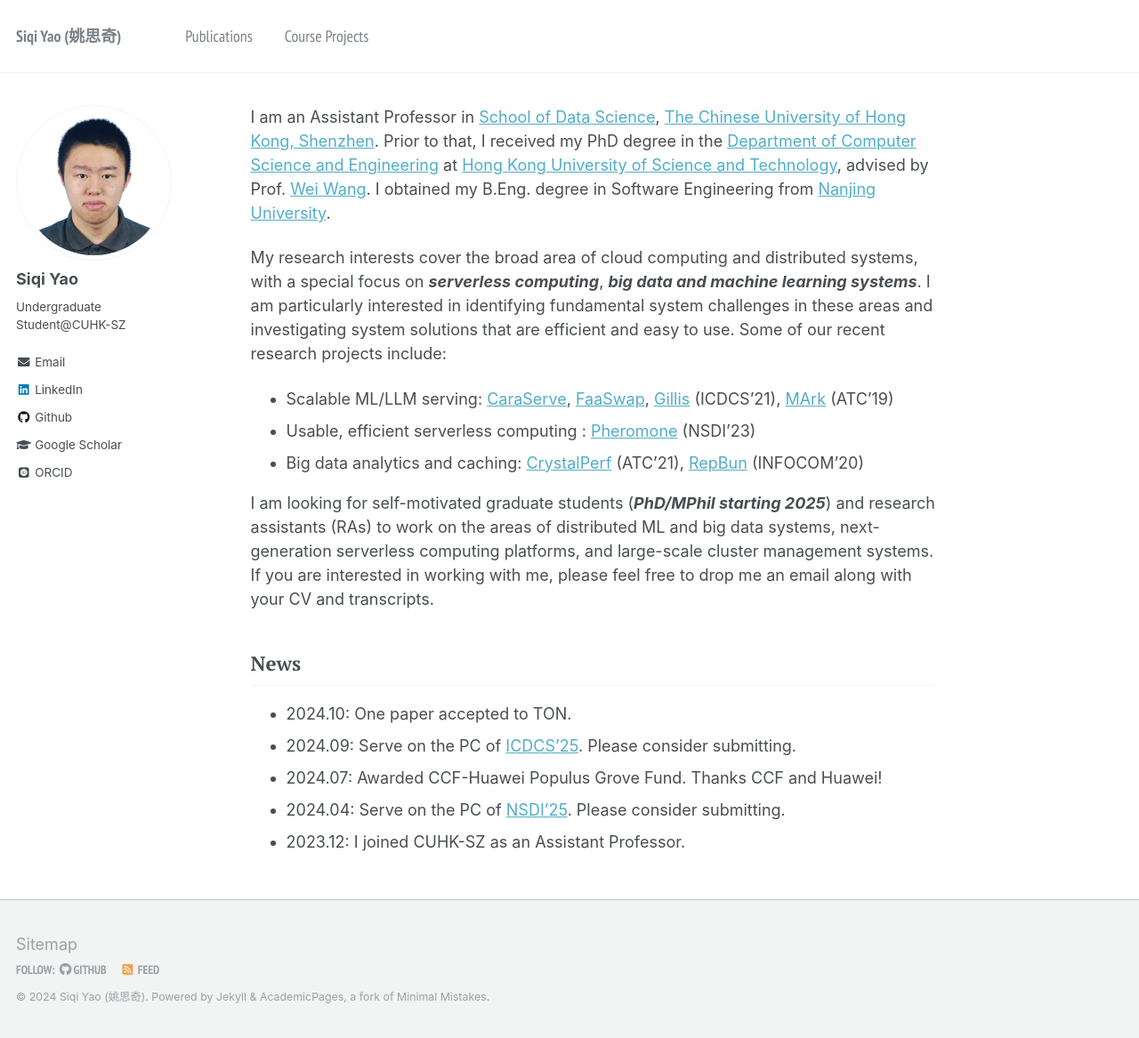
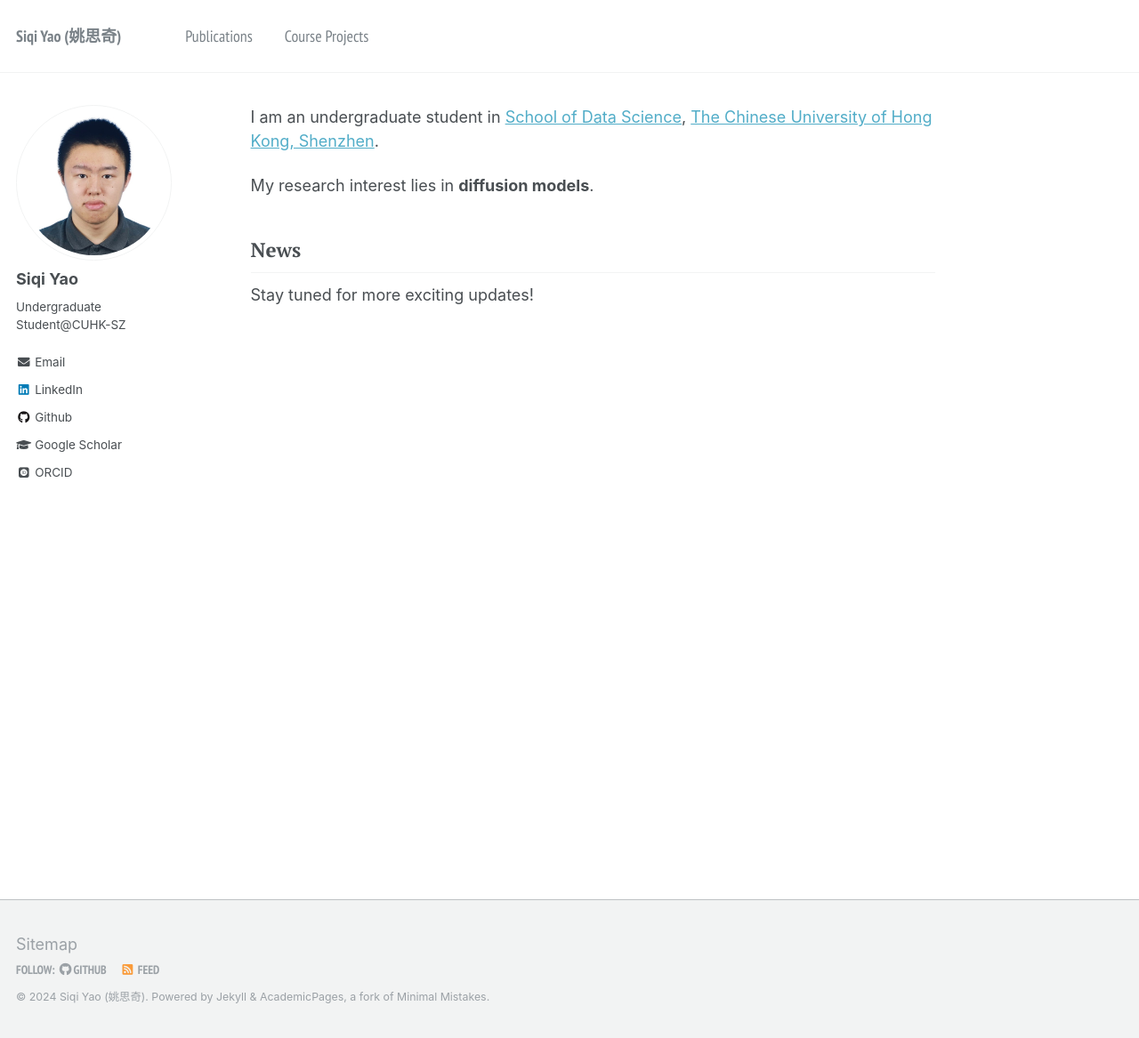
Before and after one commit to YaoSiqi2003/YaoSiqi2003.github.io, a Jekyll site: the page built from _pages/about.md, in a window 1280 px wide and 1167 px high. Shown: the whole window at 89% size. Built offline with Jekyll 4.4.1, drawn with Linux system fonts in a browser that asks for light colours; some web fonts are replaced.

Commit message:
Update homepage content

```diff
--- a/_pages/about.md
+++ b/_pages/about.md
@@ -8,29 +8,10 @@ redirect_from:
   - /about.html
 ---
 
-<!-- ## About me -->
+<p>I am an undergraduate student in <a href="https://sds.cuhk.edu.cn/en">School of Data Science</a>, <a href="https://www.cuhk.edu.cn/en">The Chinese University of Hong Kong, Shenzhen</a>.</p>
 
-I am an Assistant Professor in [School of Data Science](https://sds.cuhk.edu.cn/en), [The Chinese University of Hong Kong, Shenzhen](https://www.cuhk.edu.cn/en). Prior to that, I received my PhD degree in the [Department of Computer Science and Engineering](https://www.cse.ust.hk) at [Hong Kong University of Science and Technology](http://www.ust.hk), advised by Prof. [Wei Wang](http://www.cse.ust.hk/~weiwa/). I obtained my B.Eng. degree in Software Engineering from [Nanjing University](https://www.nju.edu.cn).
-
-My research interests cover the broad area of cloud computing and distributed systems, with a special focus on ***serverless computing***, ***big data and machine learning systems***. I am particularly interested in identifying fundamental system challenges in these areas and investigating system solutions that are efficient and easy to use. Some of our recent research projects include:
-
-- Scalable ML/LLM serving: [CaraServe](https://arxiv.org/abs/2401.11240), [FaaSwap](https://arxiv.org/abs/2306.03622), [Gillis](../files/gillis-icdcs21.pdf) (ICDCS'21), [MArk](../files/mark-atc19.pdf) (ATC'19)
-- Usable, efficient serverless computing : [Pheromone](../files/pheromone-nsdi23.pdf) (NSDI'23)
-- Big data analytics and caching: [CrystalPerf](../files/crystalperf-atc21.pdf) (ATC'21), [RepBun](../files/repbun-infocom20.pdf) (INFOCOM'20)
-
-<!-- My current research focuses on building **next-generation serverless computing platforms** that are usable and generally applicable, and developing efficient and scalable **big data and machine learning systems** in the cloud. -->
-
-
-
-I am looking for self-motivated graduate students (***PhD/MPhil starting 2025***) and research assistants (RAs) to work on the areas of distributed ML and big data systems, next-generation serverless computing platforms, and large-scale cluster management systems. If you are interested in working with me, please feel free to drop me an email along with your CV and transcripts.
-
-
-<!-- [**Curriculum vitae**](./files/CV_Minchen.pdf). -->
+<p>My research interest lies in <strong>diffusion models</strong>.</p>
 
 ## News
 
-- 2024.10: One paper accepted to TON.
-- 2024.09: Serve on the PC of [ICDCS'25](https://icdcs2025.icdcs.org). Please consider submitting.
-- 2024.07: Awarded CCF-Huawei Populus Grove Fund. Thanks CCF and Huawei!
-- 2024.04: Serve on the PC of [NSDI'25](https://www.usenix.org/conference/nsdi25). Please consider submitting.
-- 2023.12: I joined CUHK-SZ as an Assistant Professor.
+<p>Stay tuned for more exciting updates!</p>
```
